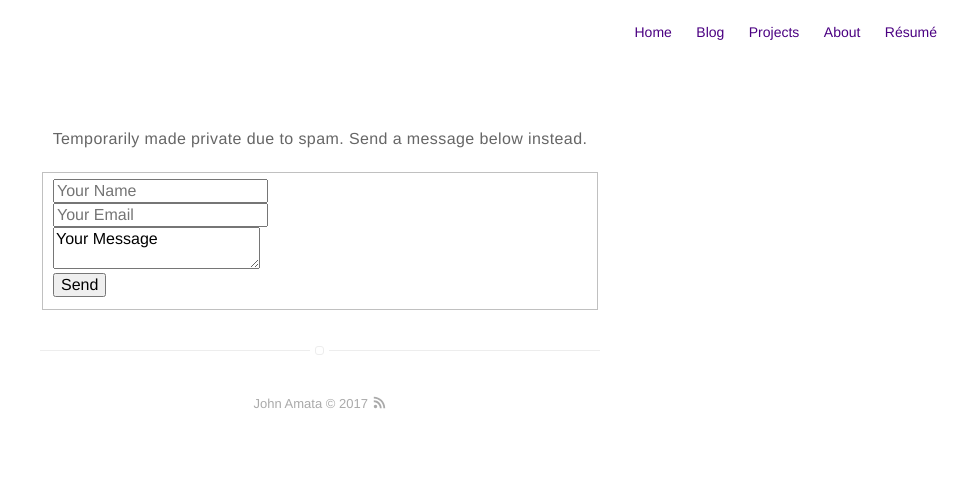
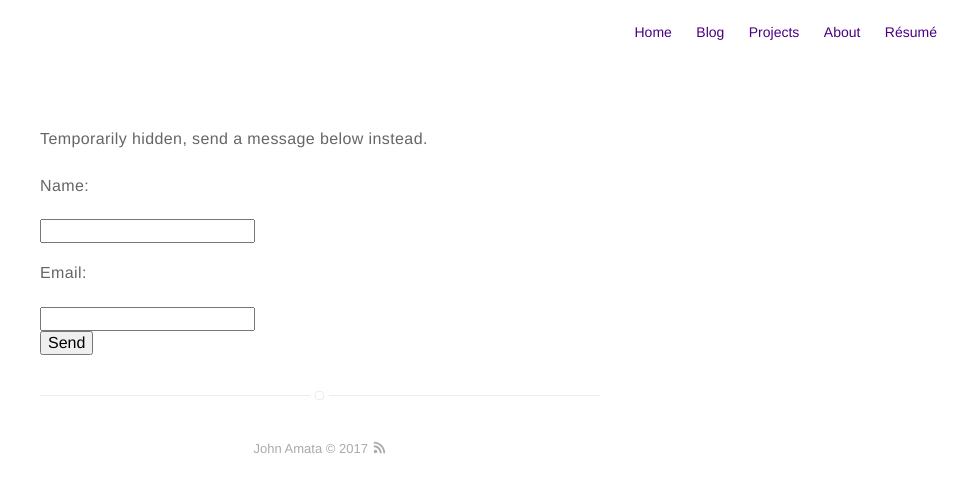
Before and after one commit to jpamata/jpamata.github.io, a Jekyll site: the page built from resume.md, in a window 1280 px wide. Shown: the top 493 px of the page, without its empty margins (320-1280 px from the left). Built offline with Jekyll 4.4.1, drawn with Linux system fonts in a browser that asks for light colours.

Commit message:
Update resume.md

```diff
--- a/resume.md
+++ b/resume.md
@@ -15,21 +15,10 @@ permalink: /resume/
 <!--- <iframe  src="https://drive.google.com/file/d/0B60HfAD9wkNmV0g3X3J4X0RrUVk/preview" width="100%" height="768"> -->
 <!--- </iframe> -->
 
-<p align="center"> Temporarily made private due to spam. Send a message below instead. </p>
-<form class="form-horizontal" action="//formspree.io/contact@johnamata.com" method="POST">
-<fieldset>
-  <div class="form-group">
-    <input type="text" name="name" placeholder="Your Name">
-  </div>
-  <div class="form-group">
-    <input type="email" name="_replyto" placeholder="Your Email">
-  </div>
-  <div class="form-group">
-    <textarea class="form-control" id="textarea" name="message">Your Message</textarea>
-  </div>
-  <div class="form-group">
+<p>Temporarily hidden, send a message below instead.</p>
+<form action="//formspree.io/contact@johnamata.com" method="POST">
+    <p>Name: </p><input type="text" name="name"><br />
+    <p>Email: </p><input type="email" name="email"><br />
     <input type="submit" value="Send">
-  </div>
     <input type="text" name="_gotcha" style="display:none" />
-</fieldset>
 </form>
```
